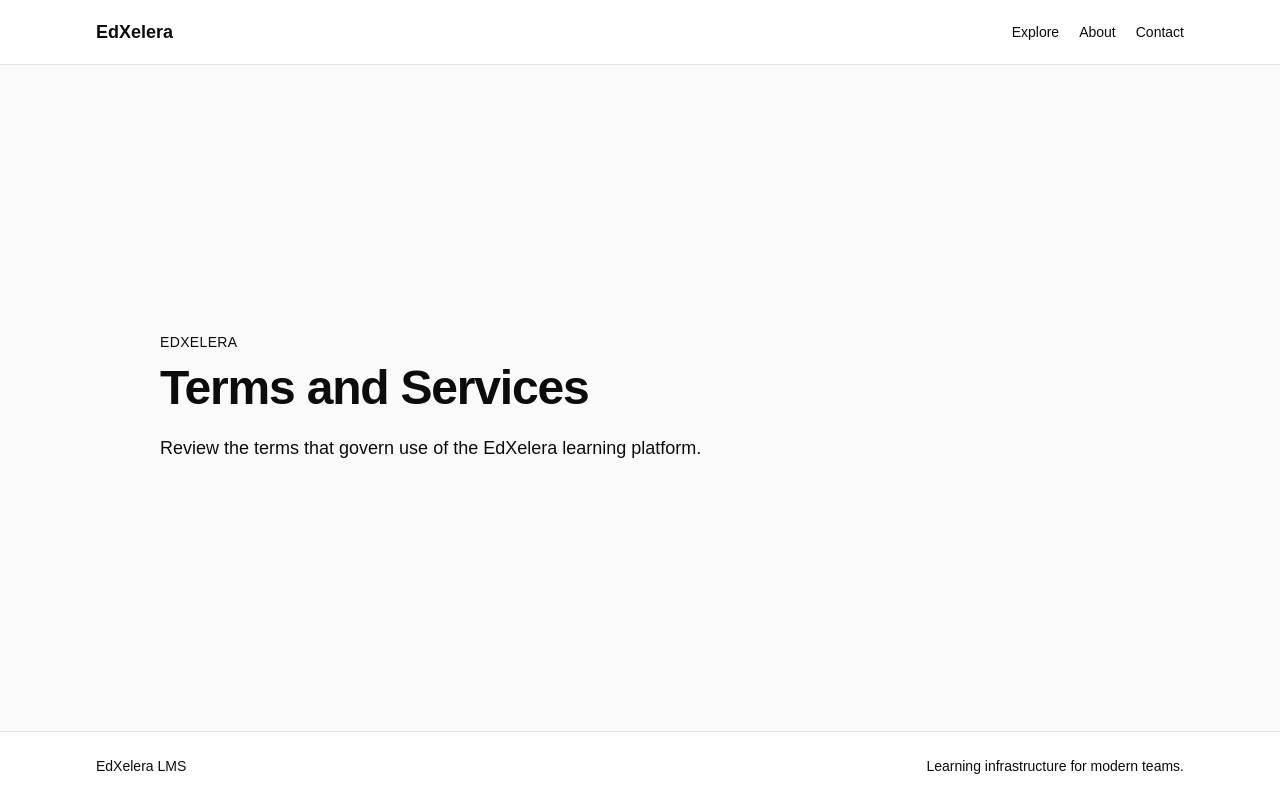
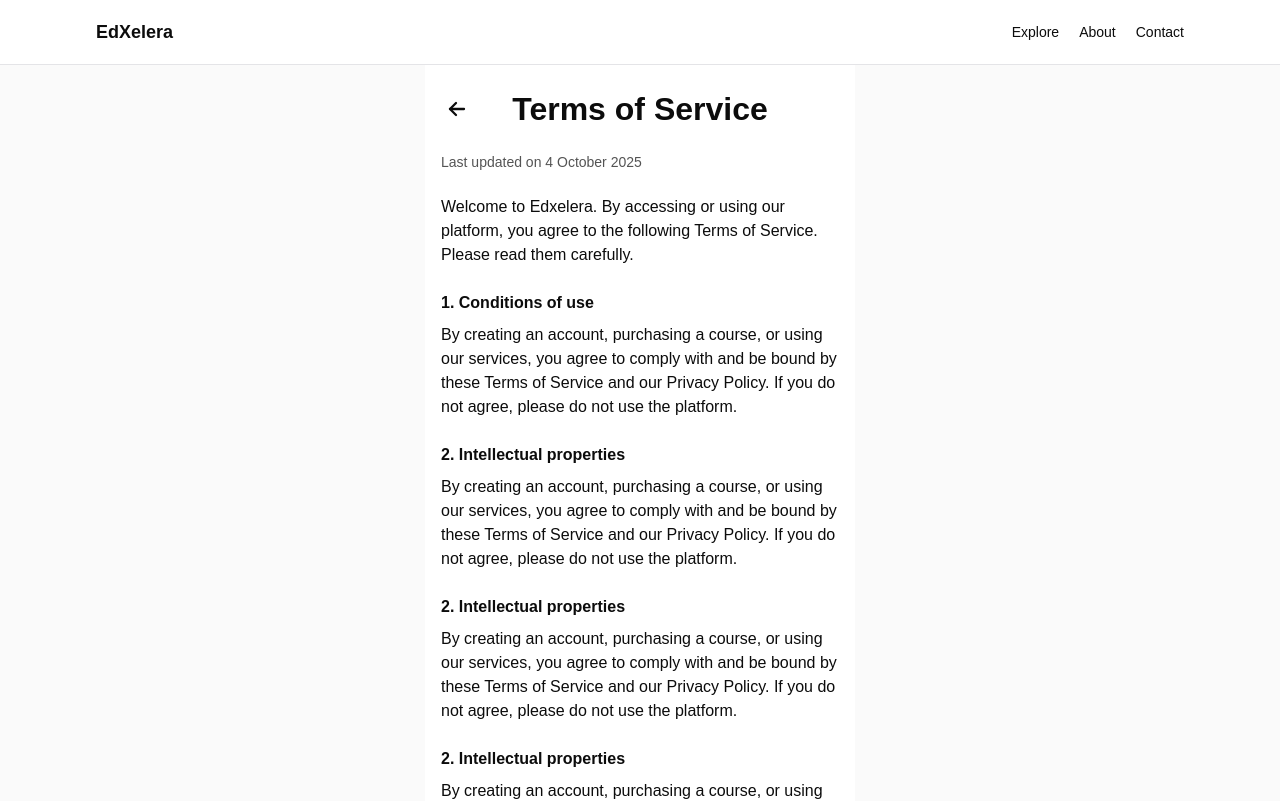
Before and after one commit to Marvellrite/edxelera-frontend, a Next.js app: page /terms-and-services in a window 1280 px wide. Shown: the top 801 px of the page. Built offline with nearby package versions, Linux system fonts and the light colour scheme.

Commit message:
implement the terms-of-service page

```diff
--- a/src/app/(public)/terms-and-services/page.tsx
+++ b/src/app/(public)/terms-and-services/page.tsx
@@ -1,10 +1,85 @@
-import { RoutePlaceholder } from "@/components/shared/route-placeholder";
+import Link from "next/link";
+
+const termsSections = [
+  {
+    title: "1. Conditions of use",
+    body: "By creating an account, purchasing a course, or using our services, you agree to comply with and be bound by these Terms of Service and our Privacy Policy. If you do not agree, please do not use the platform.",
+  },
+  {
+    title: "2. Intellectual properties",
+    body: "By creating an account, purchasing a course, or using our services, you agree to comply with and be bound by these Terms of Service and our Privacy Policy. If you do not agree, please do not use the platform.",
+  },
+  {
+    title: "2. Intellectual properties",
+    body: "By creating an account, purchasing a course, or using our services, you agree to comply with and be bound by these Terms of Service and our Privacy Policy. If you do not agree, please do not use the platform.",
+  },
+  {
+    title: "2. Intellectual properties",
+    body: "By creating an account, purchasing a course, or using our services, you agree to comply with and be bound by these Terms of Service and our Privacy Policy. If you do not agree, please do not use the platform.",
+  },
+  {
+    title: "2. Intellectual properties",
+    body: "By creating an account, purchasing a course, or using our services, you agree to comply with and be bound by these Terms of Service and our Privacy Policy. If you do not agree, please do not use the platform.",
+  },
+];
 
 export default function TermsAndServicesPage() {
   return (
-    <RoutePlaceholder
-      title="Terms and Services"
-      description="Review the terms that govern use of the EdXelera learning platform."
-    />
+    <section className="mx-auto flex w-full max-w-[430px] flex-col items-start gap-6 bg-white px-4 pb-16 pt-6">
+      <header className="relative flex h-10 w-full items-center justify-center">
+        <Link
+          href="/"
+          aria-label="Go back"
+          className="absolute left-0 top-1/2 flex size-8 -translate-y-1/2 items-center justify-center rounded-full focus-visible:outline focus-visible:outline-2 focus-visible:outline-offset-2 focus-visible:outline-[#003dae]"
+        >
+          <BackArrowIcon />
+        </Link>
+        <h1 className="text-[32px] font-semibold leading-10">
+          Terms of Service
+        </h1>
+      </header>
+
+      <p className="text-sm leading-[18px] opacity-70">
+        Last updated on 4 October 2025
+      </p>
+
+      <p className="w-full text-base leading-6">
+        Welcome to Edxelera. By accessing or using our platform, you agree to
+        the following Terms of Service. Please read them carefully.
+      </p>
+
+      {termsSections.map((section, index) => (
+        <article key={`${section.title}-${index}`} className="flex w-full flex-col gap-2">
+          <h2 className="text-base font-semibold leading-6">{section.title}</h2>
+          <p className="text-base leading-6">{section.body}</p>
+        </article>
+      ))}
+    </section>
   );
 }
+
+function BackArrowIcon() {
+  return (
+    <svg
+      width="32"
+      height="30"
+      viewBox="0 0 32 30"
+      fill="none"
+      aria-hidden="true"
+    >
+      <path
+        d="M23 15H9"
+        stroke="currentColor"
+        strokeWidth="2.3"
+        strokeLinecap="round"
+      />
+      <path
+        d="M15 9L9 15L15 21"
+        stroke="currentColor"
+        strokeWidth="2.3"
+        strokeLinecap="round"
+        strokeLinejoin="round"
+      />
+    </svg>
+  );
+}
--- /dev/null
+++ b/src/styles/root.css
@@ -0,0 +1,3 @@
+:root {
+
+}
```
